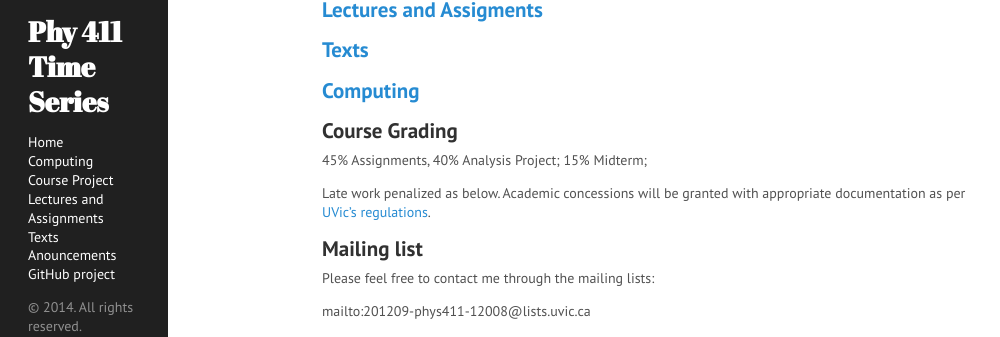
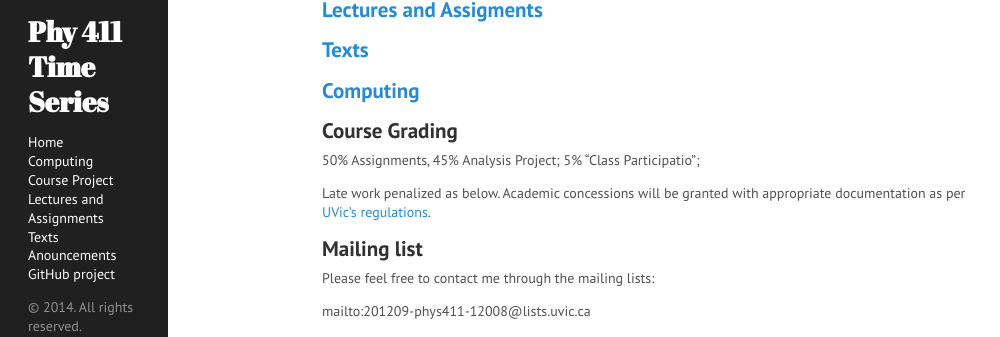
Before and after one commit to jklymak/Phy411, a Jekyll site: the page built from index.md, in a window 1280 px wide and 1184 px high. Shown: the part 694-1031 px from the top of the window, without its empty margins (0-1000 px from the left). Built offline with Jekyll 4.4.1, drawn with Linux system fonts in a browser that asks for light colours; Markdown is read by kramdown in place of the engine named in the settings.

Commit message:
Fixed index.md

```diff
--- a/index.md
+++ b/index.md
@@ -33,7 +33,7 @@ Fall 2014 (F02)
 
 ## Course Grading
 
-45% Assignments, 40% Analysis Project; 15% Midterm;
+50% Assignments, 45% Analysis Project; 5% "Class Participatio";
 
 Late work penalized as below.  Academic concessions will be granted
 with appropriate documentation as per [UVic's regulations](http://registrar.uvic.ca/undergrad/records/documents/def.html).
```
